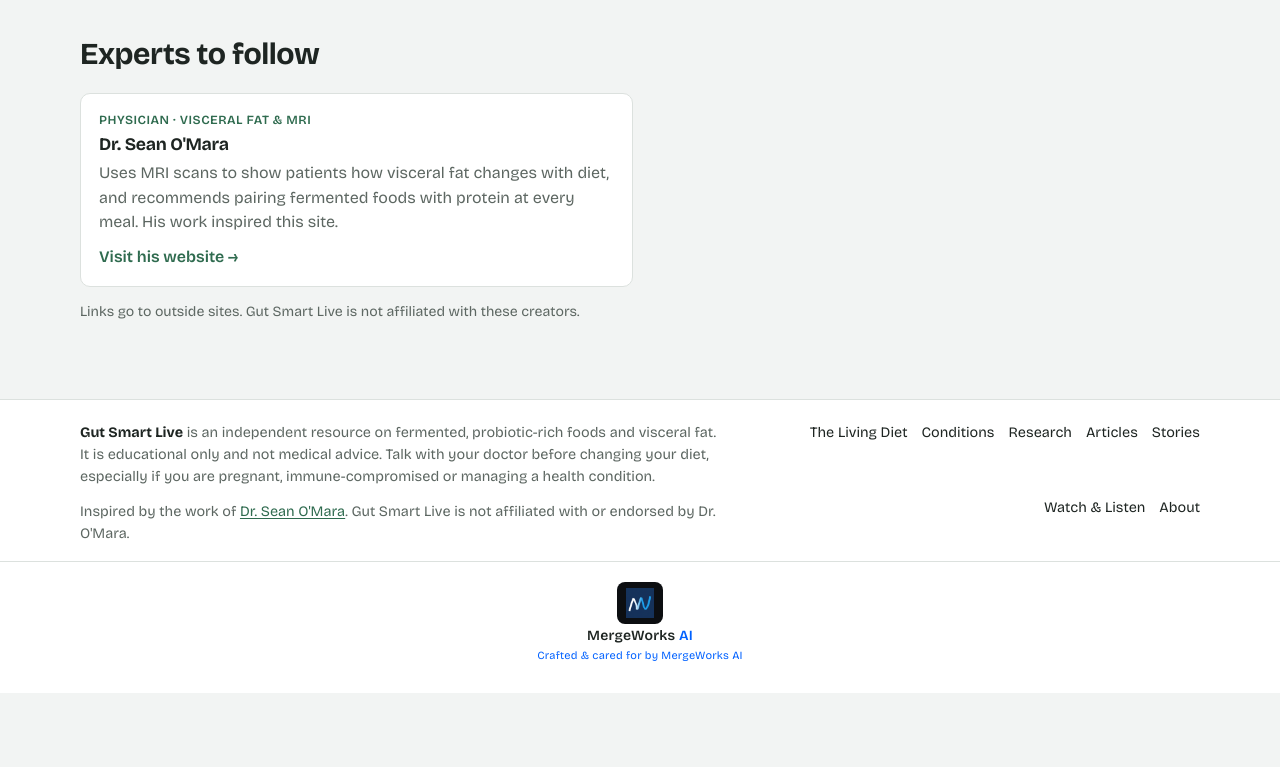
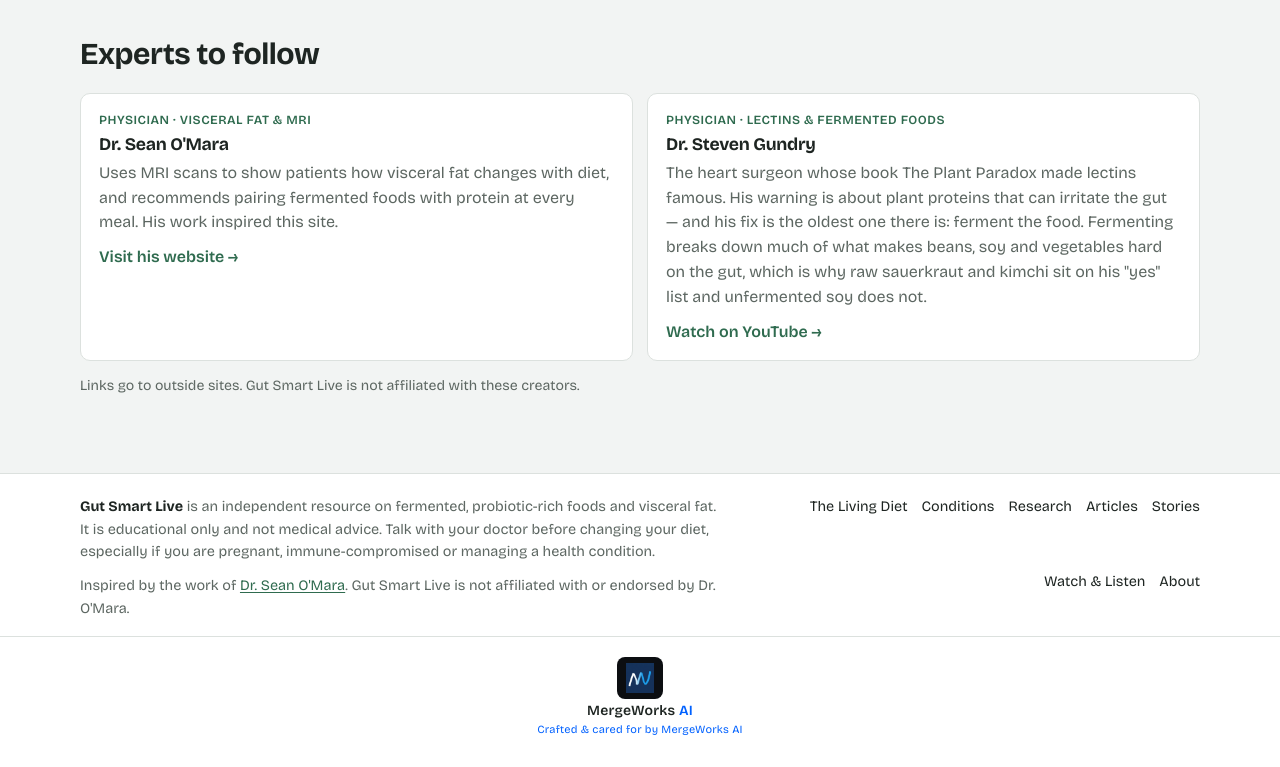
Before and after one commit to jpurland/Gutsmartlive-, a website: page public/watch.html in a window 1280 px wide. Shown: the part 943-1710 px from the top of the page. Before the commit the page ends 1636 px from the top, so only its background shows below. Drawn offline with nearby package versions, Linux system fonts and the light colour scheme.

Commit message:
Add Dr. Steven Gundry card to Experts to follow on Watch page (built output)

```diff
--- a/public/watch.html
+++ b/public/watch.html
@@ -102,6 +102,12 @@
         <p>Uses MRI scans to show patients how visceral fat changes with diet, and recommends pairing fermented foods with protein at every meal. His work inspired this site.</p>
         <span class="media-cta">Visit his website <span aria-hidden="true">&rarr;</span></span>
       </a>
+      <a class="media-card" href="https://www.youtube.com/watch?v=_5-1N_qdy0k" target="_blank" rel="noopener">
+        <span class="media-kicker">Physician &middot; Lectins &amp; fermented foods</span>
+        <h3>Dr. Steven Gundry</h3>
+        <p>The heart surgeon whose book The Plant Paradox made lectins famous. His warning is about plant proteins that can irritate the gut — and his fix is the oldest one there is: ferment the food. Fermenting breaks down much of what makes beans, soy and vegetables hard on the gut, which is why raw sauerkraut and kimchi sit on his "yes" list and unfermented soy does not.</p>
+        <span class="media-cta">Watch on YouTube <span aria-hidden="true">&rarr;</span></span>
+      </a>
     </div>
     <p class="meta" style="margin-top:14px">Links go to outside sites. Gut Smart Live is not affiliated with these creators.</p>
   </div>
```
